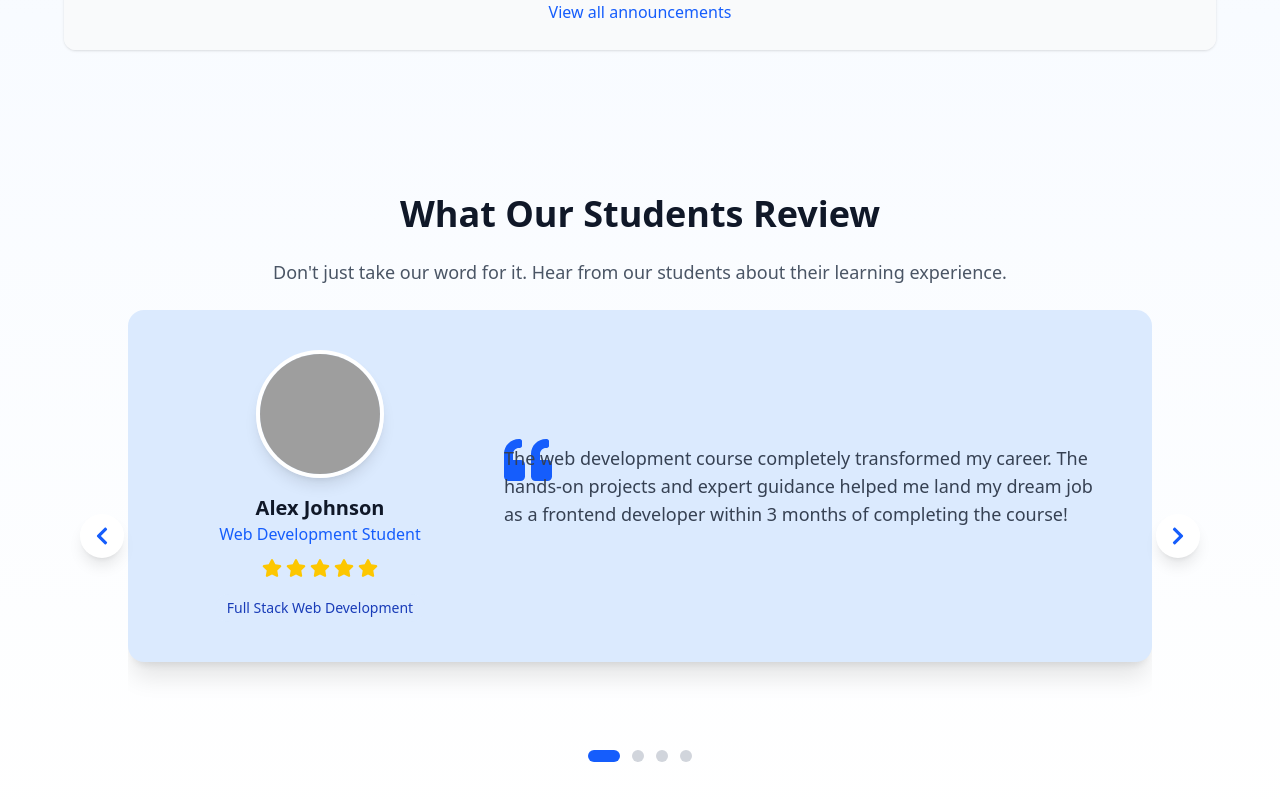
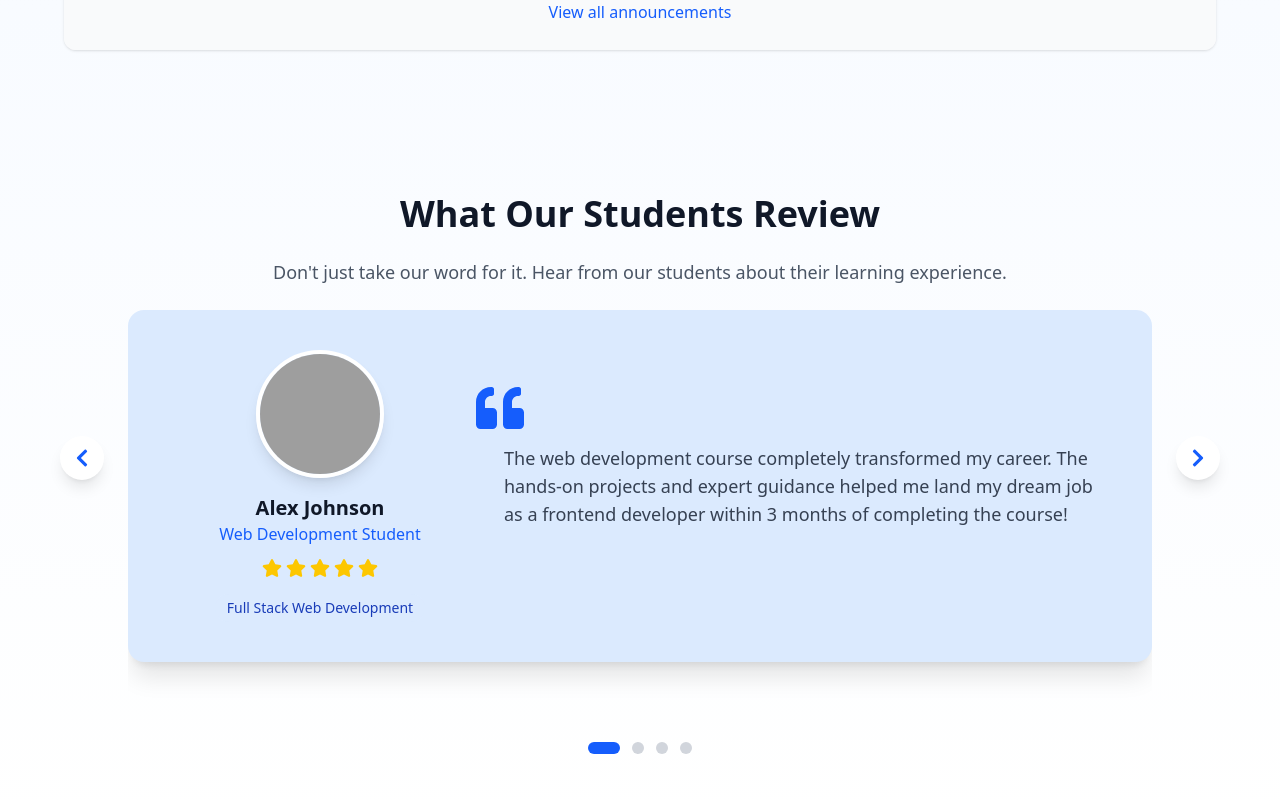
Before and after one commit to MuazamMughal/skillOrbit-app, a Next.js app: page / in a window 1280 px wide. Shown: the part 3442-4242 px from the top of the page. Built offline with nearby package versions, Linux system fonts and the light colour scheme; grey boxes are pictures that could not be loaded.

Commit message:
SkillOrbit app working starts on  testimonials

```diff
--- a/src/components/common/Testimonials.tsx
+++ b/src/components/common/Testimonials.tsx
@@ -178,7 +178,7 @@ const Testimonials = () => {
                     </div>
                     <div className="md:w-2/3 flex items-center">
                       <div className="relative">
-                        <FaQuoteLeft className="text-blue-600 text-5xl absolute -left- -top-2" />
+                        <FaQuoteLeft className="text-blue-600 text-5xl absolute -left-7 -top-15" />
                         <blockquote className="relative z-10 text-lg text-gray-700">
                           {testimonials[currentIndex].content}
                         </blockquote>
@@ -190,7 +190,7 @@ const Testimonials = () => {
             </AnimatePresence>
           </div>
 
-          <div className="flex justify-center mt-10 space-x-3">
+          <div className="flex justify-center mt-8 space-x-3">
             {testimonials.map((_, index) => (
               <button
                 key={index}
@@ -208,14 +208,14 @@ const Testimonials = () => {
 
           <button
             onClick={prevSlide}
-            className="absolute left-0 top-1/2 -translate-y-1/2 -translate-x-12 p-3 rounded-full bg-white shadow-lg text-blue-600 hover:bg-blue-50 transition-colors"
+            className="absolute -left-5 top-1/3 -translate-y-1/2 -translate-x-12 p-3 rounded-full bg-white shadow-lg text-blue-600 hover:bg-blue-50 transition-colors"
             aria-label="Previous testimonial"
           >
             <FaChevronLeft className="w-5 h-5" />
           </button>
           <button
             onClick={nextSlide}
-            className="absolute right-0 top-1/2 -translate-y-1/2 translate-x-12 p-3 rounded-full bg-white shadow-lg text-blue-600 hover:bg-blue-50 transition-colors"
+            className="absolute -right-5 top-1/3 -translate-y-1/2 translate-x-12 p-3 rounded-full bg-white shadow-lg text-blue-600 hover:bg-blue-50 transition-colors"
             aria-label="Next testimonial"
           >
             <FaChevronRight className="w-5 h-5" />
```
